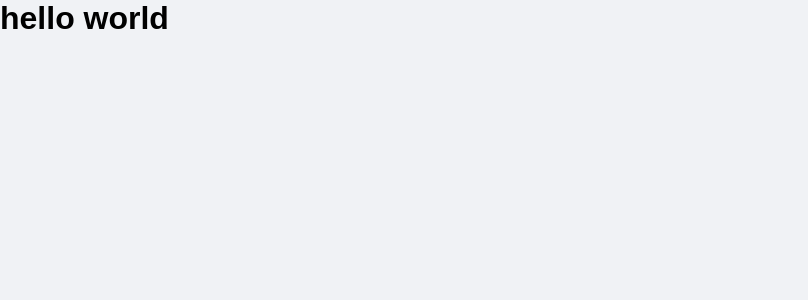
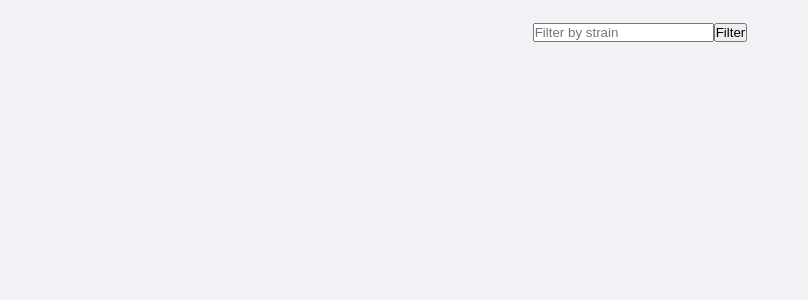
Before and after one commit to leoorlandin/pistil-data-frontend-challenge, a React (Create React App) app: page / in a window 1280 px wide. Shown: the top 300 px of the page, without its empty margins (0-808 px from the left). Built offline with nearby package versions, Linux system fonts and the light colour scheme.

Commit message:
create Home page and add inital structure to HeaderComponent

```diff
--- a/src/App.tsx
+++ b/src/App.tsx
@@ -1,8 +1,13 @@
+import Home from './pages/Home/';
+
+import { GlobalStyle } from "./styles/global";
+
 function App() {
   return (
-    <div className="App">
-      <h1>hello world</h1>
-    </div>
+    <>
+      <GlobalStyle />
+      <Home />
+    </>
   );
 }
 
--- /dev/null
+++ b/src/components/HeaderComponent/index.tsx
@@ -0,0 +1,12 @@
+import { Container } from './styles';
+
+const HeaderComponent = () => {
+  return (
+    <Container>
+      <input type="text" placeholder='Filter by strain' />
+      <button>Filter</button>
+    </Container>
+  )
+};
+
+export default HeaderComponent
--- /dev/null
+++ b/src/components/HeaderComponent/styles.ts
@@ -0,0 +1,9 @@
+import styled from "styled-components";
+
+export const Container = styled.div`
+    width: 100%;
+    min-height: 4rem;
+    display: flex;
+    align-items: center;
+    justify-content: center;
+`
--- a/src/index.tsx
+++ b/src/index.tsx
@@ -6,11 +6,6 @@ import { GlobalStyle } from './styles/global'
 ReactDOM.render(
   <React.StrictMode>
     <App />
-    <GlobalStyle />
   </React.StrictMode>,
   document.getElementById('root')
 );
-
-// If you want to start measuring performance in your app, pass a function
-// to log results (for example: reportWebVitals(console.log))
-// or send to an analytics endpoint. Learn more: https://bit.ly/CRA-vitals
--- /dev/null
+++ b/src/pages/Home/index.tsx
@@ -0,0 +1,12 @@
+import { Container } from './styles';
+import HeaderComponent from '../../components/HeaderComponent';
+
+const Home = () => {
+  return (
+    <Container>
+      <HeaderComponent />
+    </Container>
+  )
+};
+
+export default Home;
--- /dev/null
+++ b/src/pages/Home/styles.ts
@@ -0,0 +1,6 @@
+import styled from "styled-components";
+
+export const Container = styled.div`
+  display: flex;
+  flex-direction: column;
+`;
```
Also changed, not shown: public/index.html (+0 -23 lines).
